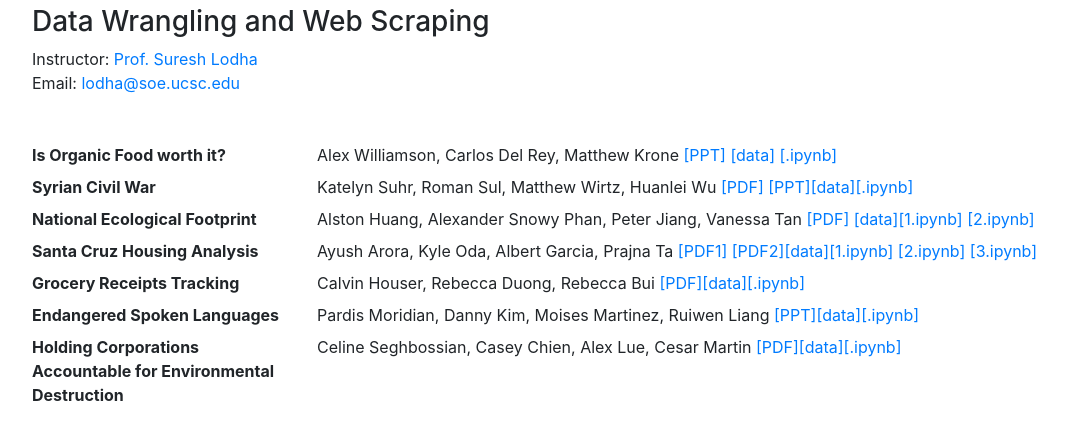
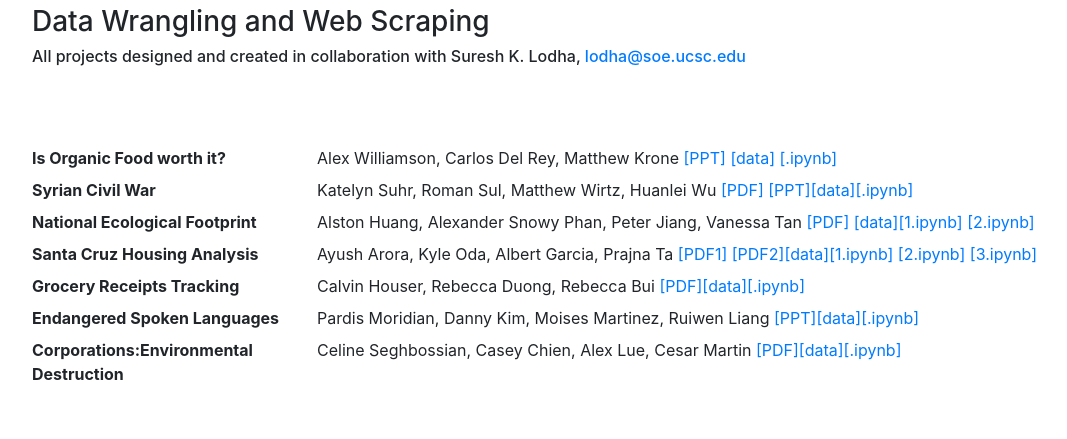
Before and after one commit to sureshlodha/CMPS184_Spring2019, a plain HTML site: page index.html in a window 1280 px wide. Shown: the part 51-490 px from the top of the page, without its empty margins (53-1120 px from the left). Drawn offline with nearby package versions, Linux system fonts and the light colour scheme; a script that the page names is missing.

Commit message:
Update index.html

```diff
--- a/index.html
+++ b/index.html
@@ -24,8 +24,8 @@
 
       <h1>CSE184, Spring 2019 Projects</h1>
       <h3>Data Wrangling and Web Scraping</h3>
-      Instructor: <a href="https://users.soe.ucsc.edu/~lodha/" target="blank">Prof. Suresh Lodha</a><br>
-      Email: <a href="mailto:lodha@soe.ucsc.edu" target="blank">lodha@soe.ucsc.edu</a>
+      <h6> All projects designed and created in collaboration with Suresh K. Lodha,
+       <a href="mailto:lodha@soe.ucsc.edu" target="blank">lodha@soe.ucsc.edu</a> </h6>
       <br> <br> <br>
       <dl class="row">
           <dt class="col-sm-3">Is Organic Food worth it?</dt>
@@ -41,7 +41,7 @@
           <dd class="col-sm-9">Calvin Houser, Rebecca Duong, Rebecca Bui <a href="grocery_receipts/grocery_receipts.pdf" target="blank">[PDF]</a><a href="grocery_receipts/grocery_receipts.zip" target="blank">[data]</a><a href="grocery_receipts/grocery_receipts.ipynb" target="blank">[.ipynb]</a></dd>
           <dt class="col-sm-3">Endangered Spoken Languages</dt>
           <dd class="col-sm-9">Pardis Moridian, Danny Kim, Moises Martinez, Ruiwen Liang <a href="endangered_languages/endangered_languages.pptx" target="blank">[PPT]</a><a href="endangered_languages/endangered_languages.zip" target="blank">[data]</a><a href="endangered_languages/ipynb.zip" target="blank">[.ipynb]</a></dd>
-          <dt class="col-sm-3">Holding Corporations Accountable for Environmental Destruction</dt>
+          <dt class="col-sm-3">Corporations:Environmental Destruction</dt>
           <dd class="col-sm-9">Celine Seghbossian, Casey Chien, Alex Lue, Cesar Martin <a href="housing/housing.pdf" target="blank">[PDF]</a><a href="housing/housing.zip" target="blank">[data]</a><a href="housing/ipynb.zip" target="blank">[.ipynb]</a></dd>
       </dl>
 
```
